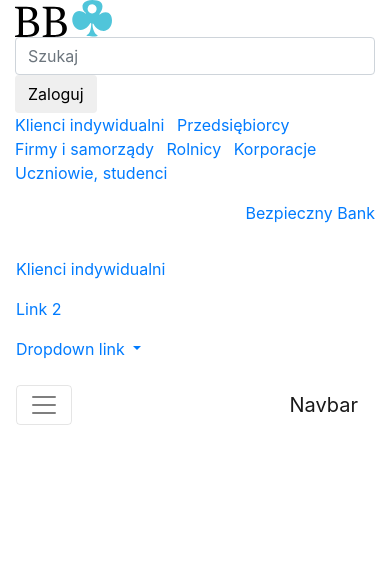
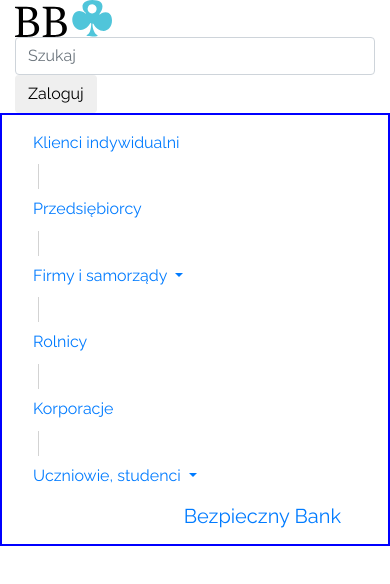
Before and after one commit to agnxr/safe-bank, a website: page index.html in a window 390 px wide. Drawn offline with nearby package versions, Linux system fonts and the light colour scheme.

Commit message:
add menu

```diff
--- a/index.html
+++ b/index.html
@@ -37,76 +37,65 @@
         </div>
     </div>
 
-    <div class="nav">
     <div class="container">
-
-            <ul class="list-unstyled list-inline float-left">
-                <li class="list-inline-item"><a href="#">Klienci indywidualni</a></li>
-                <li class="list-inline-item"><a href="#">Przedsiębiorcy</a></li>
-                <li class="list-inline-item"><a href="#">Firmy i samorządy</a></li>
-                <li class="list-inline-item"><a href="#">Rolnicy</a></li>
-                <li class="list-inline-item"><a href="#">Korporacje</a></li>
-                <li class="list-inline-item"><a href="#">Uczniowie, studenci</a></li>
-            </ul>
-
-            <ul class="list-unstyled list-inline float-right">
-                <li class="list-inline-item"><a href="#">Bezpieczny Bank</a></li>
-            </ul>
-        </div>
-
-    </div>
-
-
-    <nav class="navbar hidden-md-down">
+        <div class="row">
+            <div class="col-md-12">
+                <nav class="navbar navbar-expand-sm">
 
                     <!-- Links -->
-        <ul class="navbar-nav list-inline">
+                    <ul class="navbar-nav mr-auto">
                         <li class="nav-item">
                             <a class="nav-link" href="#">Klienci indywidualni</a>
                         </li>
+                        <div class="vl"></div>
                         <li class="nav-item">
-                <a class="nav-link" href="#">Link 2</a>
+                            <a class="nav-link" href="#">Przedsiębiorcy</a>
                         </li>
+                        <div class="vl"></div>
 
                         <!-- Dropdown -->
                         <li class="nav-item dropdown">
                             <a class="nav-link dropdown-toggle" href="#" id="navbardrop" data-toggle="dropdown">
-                    Dropdown link
+                                Firmy i samorządy
                             </a>
                             <div class="dropdown-menu">
-                    <a class="dropdown-item" href="#">Link 1</a>
-                    <a class="dropdown-item" href="#">Link 2</a>
-                    <a class="dropdown-item" href="#">Link 3</a>
+                                <a class="dropdown-item" href="#">MŚP</a>
+                                <a class="dropdown-item" href="#">Korporacje</a>
+                                <a class="dropdown-item" href="#">Samorządy</a>
                             </div>
                         </li>
+                        <div class="vl"></div>
+
+                        <li class="nav-item">
+                            <a class="nav-link" href="#">Rolnicy</a>
+                        </li>
+                        <div class="vl"></div>
+                        <li class="nav-item">
+                            <a class="nav-link" href="#">Korporacje</a>
+                        </li>
+                        <div class="vl"></div>
+                        <li class="nav-item dropdown">
+                            <a class="nav-link dropdown-toggle" href="#" id="navbardrop" data-toggle="dropdown">
+                                Uczniowie, studenci
+                            </a>
+                            <div class="dropdown-menu">
+                                <a class="dropdown-item" href="#">Uczniowie do 18 lat</a>
+                                <a class="dropdown-item" href="#">Studenci</a>
+                            </div>
+                        </li>
+
+
                     </ul>
+
+
+                    <!-- Brand -->
+                    <a class="navbar-brand ml-auto" href="#">Bezpieczny Bank</a>
+
                 </nav>
+            </div>
+        </div>
+    </div>
 
-<!-- dla malych rozdzielczosci -->
-
-    <nav class="navbar navbar-toggleable-md navbar-light bg-faded ">
-        <button class="navbar-toggler navbar-toggler-right" type="button" data-toggle="collapse" data-target="#navbarNav" aria-controls="navbarNav" aria-expanded="false" aria-label="Toggle navigation">
-            <span class="navbar-toggler-icon"></span>
-        </button>
-
-        <a class="navbar-brand" href="#">Navbar</a>
-        <div class="collapse navbar-collapse  hidden-md-up" id="navbarNav">
-            <ul class="navbar-nav">
-                <li class="nav-item active">
-                    <a class="nav-link" href="#">Home <span class="sr-only">(current)</span></a>
-                </li>
-                <li class="nav-item">
-                    <a class="nav-link" href="#">Features</a>
-                </li>
-                <li class="nav-item">
-                    <a class="nav-link" href="#">Pricing</a>
-                </li>
-                <li class="nav-item">
-                    <a class="nav-link" href="#">Disabled</a>
-                </li>
-            </ul>
-        </div>
-    </nav>
 
 
 <div class="container nav"></div>
--- /dev/null
+++ b/scss/style.scss
@@ -0,0 +1,15 @@
+* {
+  font-family: 'Raleway', sans-serif;
+}
+
+.vl {
+  border-left: 1px solid lightgrey;
+  height: 25px;
+  margin-left: 5px;
+  margin-right: 5px;
+  margin-top: 1%;
+}
+
+.col-md-12 {
+  border: 2px solid blue;
+}
```
Also changed, not shown: css/style.css, scss/style.css, 2 other files. Lines whose indentation alone changed are shown as unchanged.
